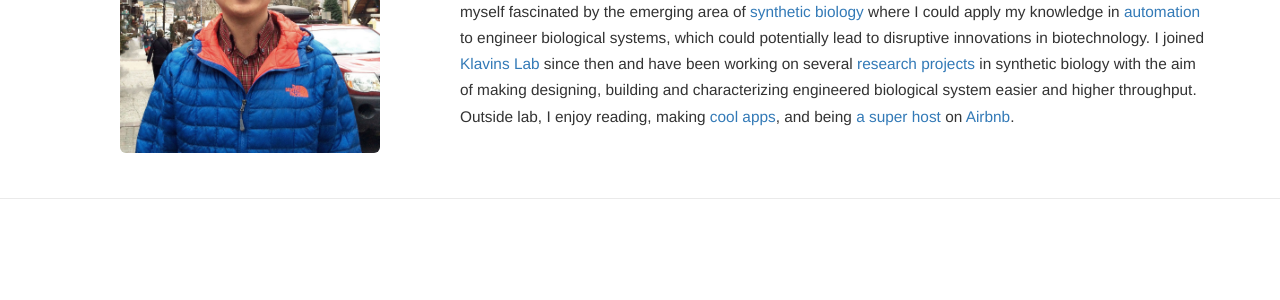
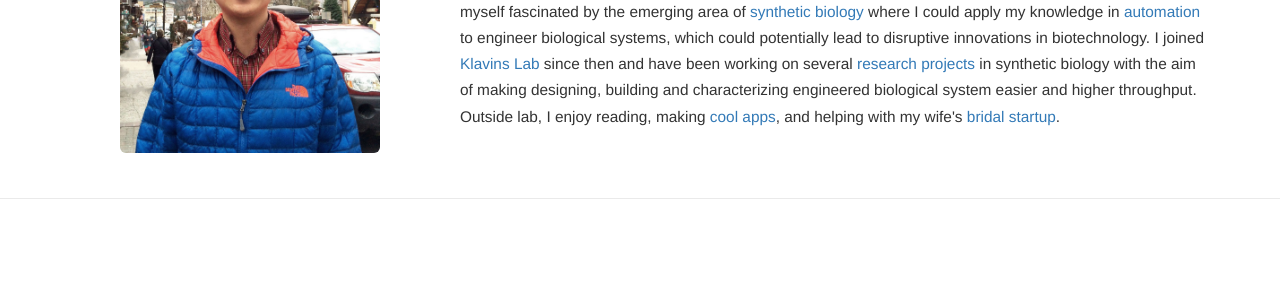
Before and after one commit to yaoyuyang/yaoyuyang.github.io, a Jekyll site: the page built from index.html, in a window 1280 px wide. Shown: the part 196-496 px from the top of the page. Built offline with Jekyll 4.4.1, drawn with Linux system fonts in a browser that asks for light colours; nearby versions of some CDN libraries.

Commit message:
add dianbridal and dian zhang

```diff
--- a/apps/index.html
+++ b/apps/index.html
@@ -26,7 +26,7 @@ title: Yaoyu Yang | Apps
 <div class="container" id="fishtoxicity">
   <h4>FishToxicity: Ultimate pocket guide to mercury levels in seafood</h4>
   <a href='https://itunes.apple.com/us/app/fishtoxicity/id1078063422?ls=1&mt=8' target="_blank"><img alt="fishtoxicity" class="project-figure-right-higher" src="/images/fish_toxicity_banner.png" /></a>
-  <p>FishToxicity is your ultimate pocket guide to mercury levels in Fish with trustworthy data from FDA. Pregnant women, those who may become pregnant, breastfeeding mothers, and young children are encouraged to eat more fish and to eat a variety of fish from choices that are lower in mercury according to an advice from FDA and EPA in 2014. You can easily type in the name of the fish/seafood you are about to buy or eat and check out its mercury level and eating guide. The mercury concentration data presented in this app is from FDA: Mercury Levels in Commercial Fish and Shellfish (1990-2010). Level classification and eating guide are from NRDC's Consumer Guide to Mercury in Fish.
+  <p>FishToxicity is your ultimate pocket guide to mercury levels in Fish with trustworthy data from FDA. Pregnant women, those who may become pregnant, breastfeeding mothers, and young children are encouraged to eat more fish and to eat a variety of fish from choices that are lower in mercury according to an advice from FDA and EPA in 2014. You can easily type in the name of the fish/seafood you are about to buy or eat and check out its mercury level and eating guide. The mercury concentration data presented in this app is from FDA: Mercury Levels in Commercial Fish and Shellfish (1990-2010). Level classification and eating guide are from NRDC's Consumer Guide to Mercury in Fish. This app is a collaborative effort with <a href='https://www.linkedin.com/in/dian-nikky-zhang-82a20764' target="_blank">Dian Zhang</a>.
   </p>
   <h5>Related news & User feedback</h5>
     <ul class='pubs'>
--- a/index.html
+++ b/index.html
@@ -15,7 +15,7 @@ title: Yaoyu Yang
       Hi, I'm Yaoyu Yang. I am a Ph.D. candidate in  <a href="http://www.ee.washington.edu/" target="_blank">Electrical Engineering</a> at <a href="http://www.washington.edu/" target="_blank">University of Washington</a>, working on synthetic biology and lab automation in the <a href="http://klavinslab.org/" target="_blank">Klavins Lab</a>.
       </p>
       <p>
-      I studied <a href="http://www.automation.sjtu.edu.cn/en/" target="_blank">automation</a> in my undergraduate at <a href="http://en.sjtu.edu.cn/" target="_blank">Shanghai Jiao Tong University</a>, intersted in <a href="http://en.wikipedia.org/wiki/Control_theory" target="_blank">control theory</a>, and its applications in electronic and electrical systems. I began my graduate study in UW EE in fall 2011 and found myself fascinated by the emerging area of <a href="http://www.synberc.org/what-is-synbio" target="_blank">synthetic biology</a> where I could apply my knowledge in <a href="http://en.wikipedia.org/wiki/Automation" target="_blank">automation</a> to engineer biological systems, which could potentially lead to disruptive innovations in biotechnology. I joined <a href="http://klavinslab.org/" target="_blank">Klavins Lab</a> since then and have been working on several <a href="/research">research projects</a> in synthetic biology with the aim of making designing, building and characterizing engineered biological system easier and higher throughput. Outside lab, I enjoy reading, making <a href="/apps">cool apps</a>, and being <a href= "https://www.airbnb.com/users/show/17170275" target="_blank">a super host</a> on <a href= "https://www.airbnb.com/rooms/9465815?checkin=06%2F28%2F2016&checkout=06%2F30%2F2016&guests=1&s=t1VB6AWN#host-profile" target="_blank">Airbnb</a>.
+      I studied <a href="http://www.automation.sjtu.edu.cn/en/" target="_blank">automation</a> in my undergraduate at <a href="http://en.sjtu.edu.cn/" target="_blank">Shanghai Jiao Tong University</a>, intersted in <a href="http://en.wikipedia.org/wiki/Control_theory" target="_blank">control theory</a>, and its applications in electronic and electrical systems. I began my graduate study in UW EE in fall 2011 and found myself fascinated by the emerging area of <a href="http://www.synberc.org/what-is-synbio" target="_blank">synthetic biology</a> where I could apply my knowledge in <a href="http://en.wikipedia.org/wiki/Automation" target="_blank">automation</a> to engineer biological systems, which could potentially lead to disruptive innovations in biotechnology. I joined <a href="http://klavinslab.org/" target="_blank">Klavins Lab</a> since then and have been working on several <a href="/research">research projects</a> in synthetic biology with the aim of making designing, building and characterizing engineered biological system easier and higher throughput. Outside lab, I enjoy reading, making <a href="/apps">cool apps</a>, and helping with my wife's <a href='http://dianbridal.com/' target="_blank">bridal startup</a>.
       </p>
     </div>
   </div>
```
Also changed, not shown: 2 other files.
